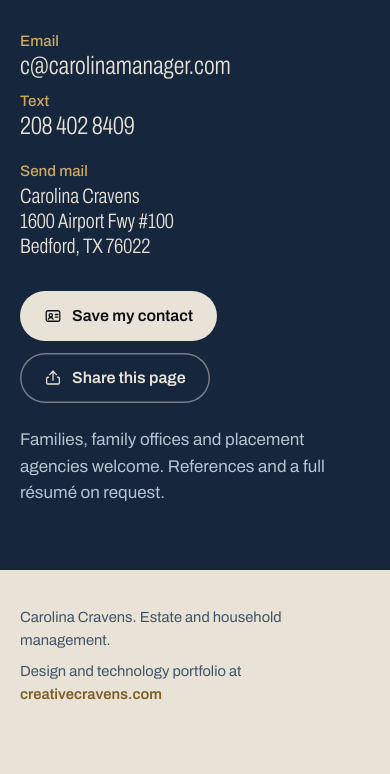
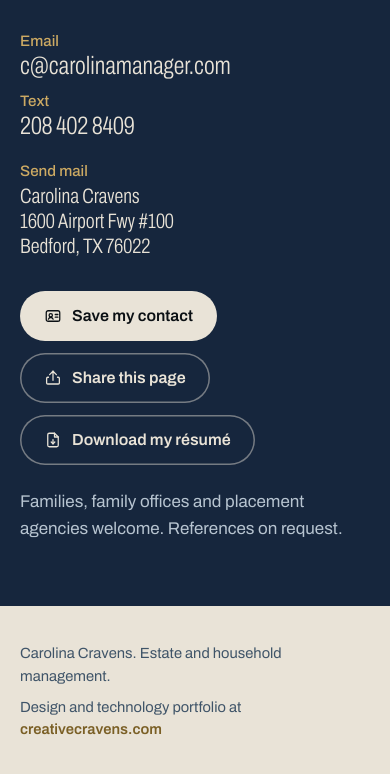
Before and after one commit to creativecravens/C, a plain HTML site: page index.html in a window 390 px wide. Shown: the part 11152-11926 px from the top of the page. Drawn offline with Linux system fonts and the light colour scheme.

Commit message:
Publish the resume as a download
Adds the estate and house manager resume as a PDF, with a download
button in the contact section and a document icon for it. PDF rather
than Word so it opens correctly on any phone and keeps its layout.

Checked before publishing: the file carries no home address and no
date of birth, and its metadata holds only her name and title.

The closing line said a resume was available on request, which is no
longer true, so it now reads References on request.

Co-Authored-By: Claude Opus 5 <noreply@anthropic.com>
Claude-Session: https://claude.ai/code/session_01ST9WbMbHstxNPX3DQ2qPsN

```diff
--- a/index.html
+++ b/index.html
@@ -289,7 +289,8 @@ h1,h2,h3,p{margin:0}
   <symbol id="i-mail" viewBox="0 0 24 24" fill="none" stroke="currentColor" stroke-width="1.7" stroke-linecap="round" stroke-linejoin="round"><rect x="3" y="5" width="18" height="14" rx="2.5"/><path d="M4 7l8 6l8 -6"/></symbol>
   <symbol id="i-text" viewBox="0 0 24 24" fill="none" stroke="currentColor" stroke-width="1.7" stroke-linecap="round" stroke-linejoin="round"><path d="M4 6.5A2.5 2.5 0 0 1 6.5 4h11A2.5 2.5 0 0 1 20 6.5v7a2.5 2.5 0 0 1 -2.5 2.5H10l-4.5 4v-4h0A1.5 1.5 0 0 1 4 14.5z"/></symbol>
   <symbol id="i-share" viewBox="0 0 24 24" fill="none" stroke="currentColor" stroke-width="1.7" stroke-linecap="round" stroke-linejoin="round"><path d="M12 3v12"/><path d="M7.5 7.5L12 3l4.5 4.5"/><path d="M6 11H5a1.5 1.5 0 0 0 -1.5 1.5v6A1.5 1.5 0 0 0 5 20h14a1.5 1.5 0 0 0 1.5 -1.5v-6A1.5 1.5 0 0 0 19 11h-1"/></symbol>
-  <symbol id="i-card" viewBox="0 0 24 24" fill="none" stroke="currentColor" stroke-width="1.7" stroke-linecap="round" stroke-linejoin="round"><rect x="3" y="5" width="18" height="14" rx="2.5"/><circle cx="9" cy="11" r="2.2"/><path d="M5.8 16.2c.7 -1.5 1.8 -2.2 3.2 -2.2s2.5 .7 3.2 2.2"/><path d="M15 10h3.5M15 13.5h3.5"/></symbol>
+  <symbol id="i-doc" viewBox="0 0 24 24" fill="none" stroke="currentColor" stroke-width="1.7" stroke-linecap="round" stroke-linejoin="round"><path d="M14 3H7a2 2 0 0 0 -2 2v14a2 2 0 0 0 2 2h10a2 2 0 0 0 2 -2V8z"/><path d="M14 3v5h5"/><path d="M12 11.5v5.5"/><path d="M9.6 14.6L12 17l2.4 -2.4"/></symbol>
+<symbol id="i-card" viewBox="0 0 24 24" fill="none" stroke="currentColor" stroke-width="1.7" stroke-linecap="round" stroke-linejoin="round"><rect x="3" y="5" width="18" height="14" rx="2.5"/><circle cx="9" cy="11" r="2.2"/><path d="M5.8 16.2c.7 -1.5 1.8 -2.2 3.2 -2.2s2.5 .7 3.2 2.2"/><path d="M15 10h3.5M15 13.5h3.5"/></symbol>
 </svg>
 
 <header class="top wrap">
@@ -536,8 +537,9 @@ h1,h2,h3,p{margin:0}
     <div class="actions">
       <button class="btn" type="button" data-save><svg aria-hidden="true"><use href="#i-card"/></svg>Save my contact</button>
       <button class="btn btn2" type="button" data-share><svg aria-hidden="true"><use href="#i-share"/></svg>Share this page</button>
+        <a class="btn btn2" href="Carolina-Cravens-Estate-House-Manager.pdf" download><svg aria-hidden="true"><use href="#i-doc"/></svg>Download my résumé</a>
     </div>
-    <p class="soft">Families, family offices and placement agencies welcome. References and a full résumé on request.</p>
+    <p class="soft">Families, family offices and placement agencies welcome. References on request.</p>
   </div>
 </section>
 
```
Also changed, not shown: 1 other file.
